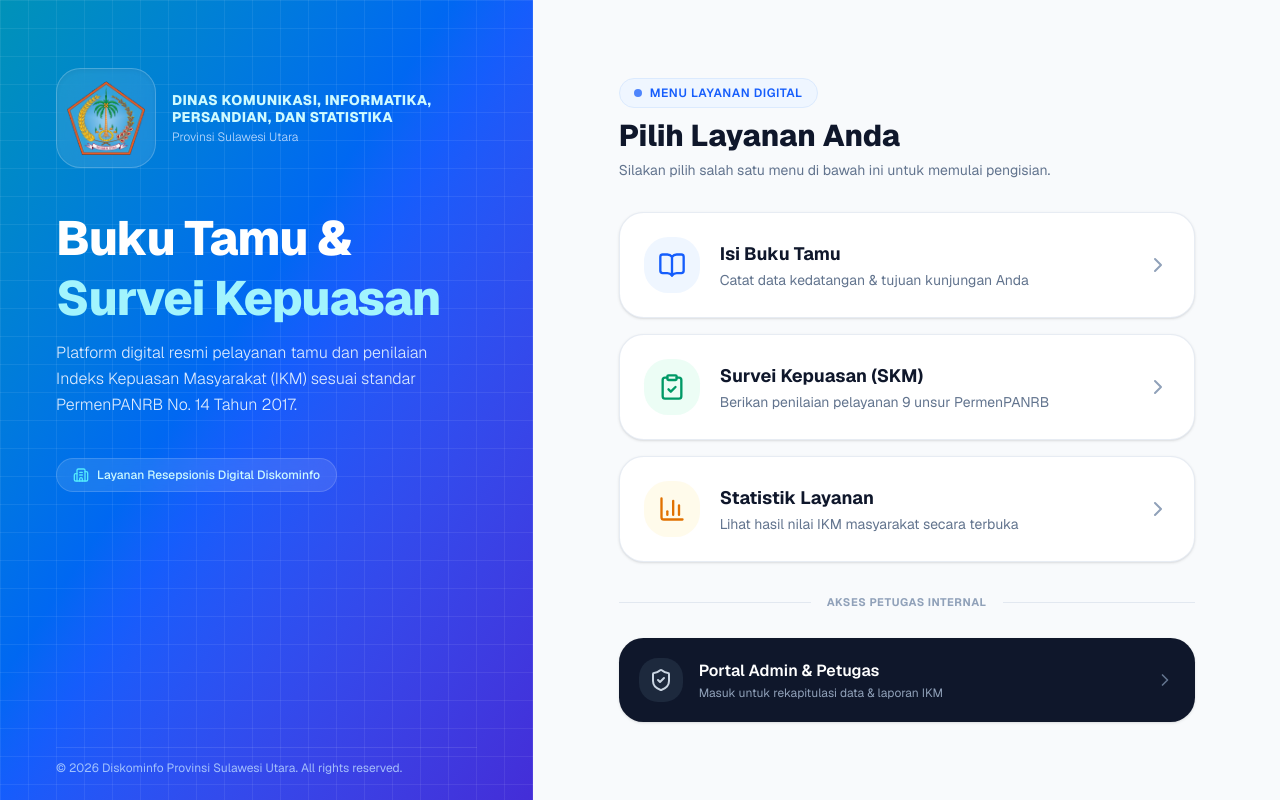
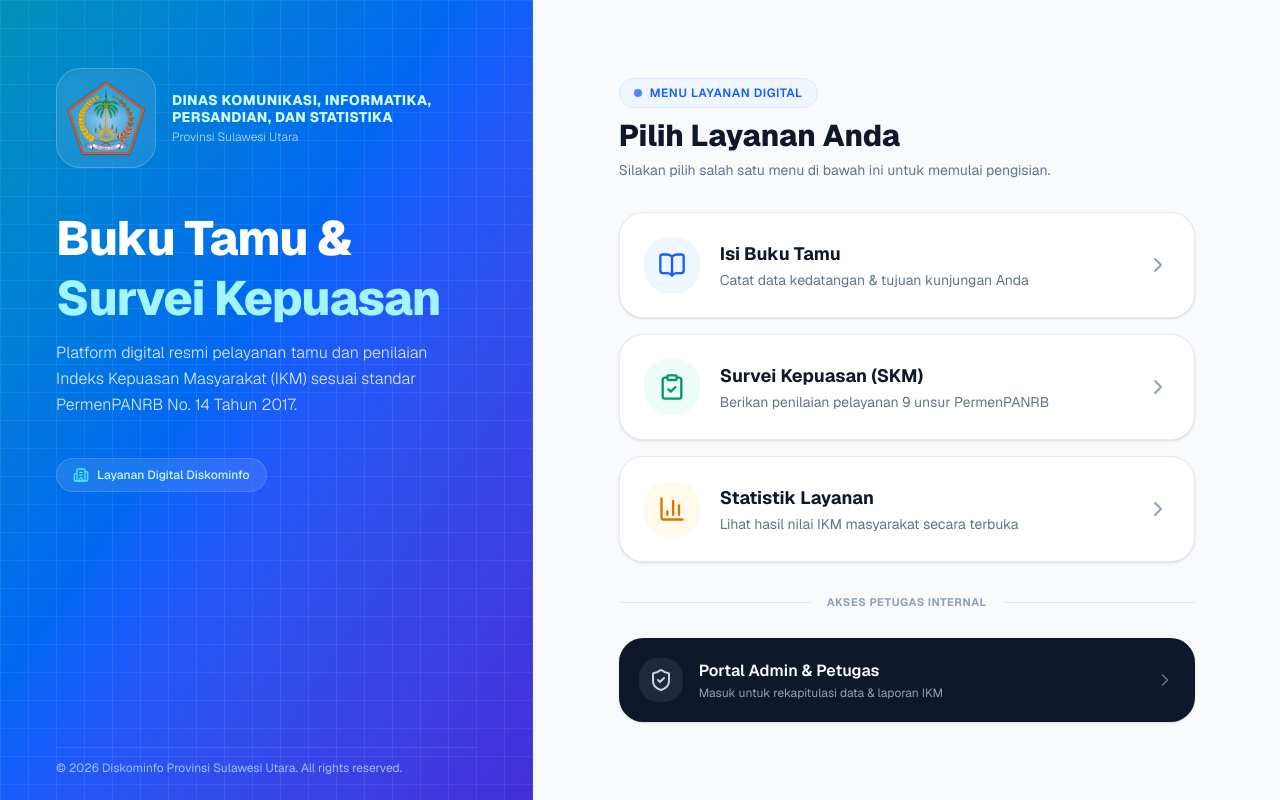
Before and after one commit to callmekefas/Web-bukutamu-SKM, a Next.js app: page / in a window 1280 px wide. Built offline with nearby package versions, Linux system fonts and the light colour scheme.

Commit message:
Memperbaiki landing page

```diff
--- a/src/app/page.tsx
+++ b/src/app/page.tsx
@@ -63,7 +63,7 @@ export default function HomePage() {
           <div className="pt-2 hidden sm:block">
             <div className="inline-flex items-center gap-2 bg-white/10 backdrop-blur-md px-4 py-2 rounded-xl text-xs font-medium text-cyan-100 border border-white/15">
               <Building2 className="w-4 h-4 text-cyan-300" />
-              <span>Layanan Resepsionis Digital Diskominfo</span>
+              <span>Layanan Digital Diskominfo</span>
             </div>
           </div>
 
@@ -78,7 +78,7 @@ export default function HomePage() {
 
       {/*
         SECTION 2: MENU UTAMA
-        - HP: Berada di bawah banner dengan margin top positif (lega)
+        - HP: Berada di bawah banner dengan margin top positif
         - Desktop: Lebar 7/12 (58%), kontainer max-w-xl agar tombol pas & mantap
       */}
       <section className="lg:w-7/12 w-full p-6 sm:p-10 lg:p-16 flex flex-col justify-center items-center lg:min-h-screen bg-slate-50 relative z-20">
```
